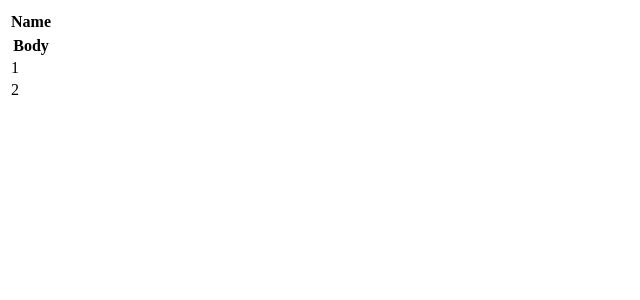
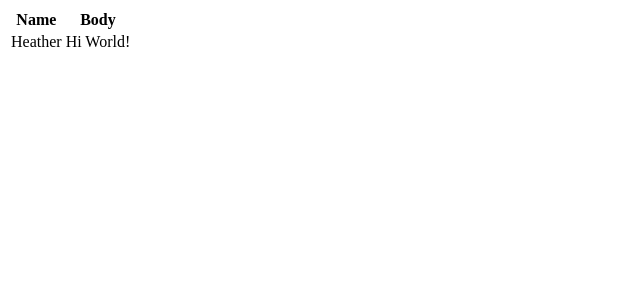
Before and after one commit to RavenHeatherWilliams/Social_Feed_Project, a React (Create React App) app: page / in a window 1280 px wide. Shown: the top 300 px of the page, without its empty margins (0-640 px from the left). Built offline with nearby package versions, Linux system fonts and the light colour scheme.

Commit message:
instantiated App.js variable

```diff
--- a/src/App.js
+++ b/src/App.js
@@ -2,25 +2,20 @@ import React, { useState } from 'react';
 
 
 function App() {
-  const[entries, setEntries] = useState([{name:[], body: []}])
+  const[entries, setEntries] = useState([{name:"Heather", body: "Hi World!"}])
   return (
     <div>
       <table>
         <thead>
-          <tr></tr>
           <th>Name</th>
-          <tr></tr>
-          <tr>
-            <th>Body</th>
-          </tr>
+          <th>Body</th>
         </thead>
         <tbody>
-          <tr>
-            <td>1</td>
-          </tr>
-          <tr>
-            <td>2</td>
-          </tr>
+          {entries.map((entry) => {
+            return (
+              <tr><td>{entry.name}</td><td>{entry.body}</td></tr>
+            )
+            })}
         </tbody>
       </table>
 
--- a/src/index.js
+++ b/src/index.js
@@ -1,10 +1,11 @@
 import React from 'react';
-import ReactDOM from 'react-dom/client';
-import App from './App';
+import ReactDOM from 'react-dom';
+import App from './App.js';
 
-const root = ReactDOM.createRoot(document.getElementById('root'));
-root.render(
-  <React.StrictMode>
-    <App />
-  </React.StrictMode>
-);
+ReactDOM.render(<App/>, document.getElementById('root'));
+// const root = ReactDOM.createRoot(document.getElementById('root'));
+// root.render(
+//   <React.StrictMode>
+//     <App />
+//   </React.StrictMode>
+// );
```
